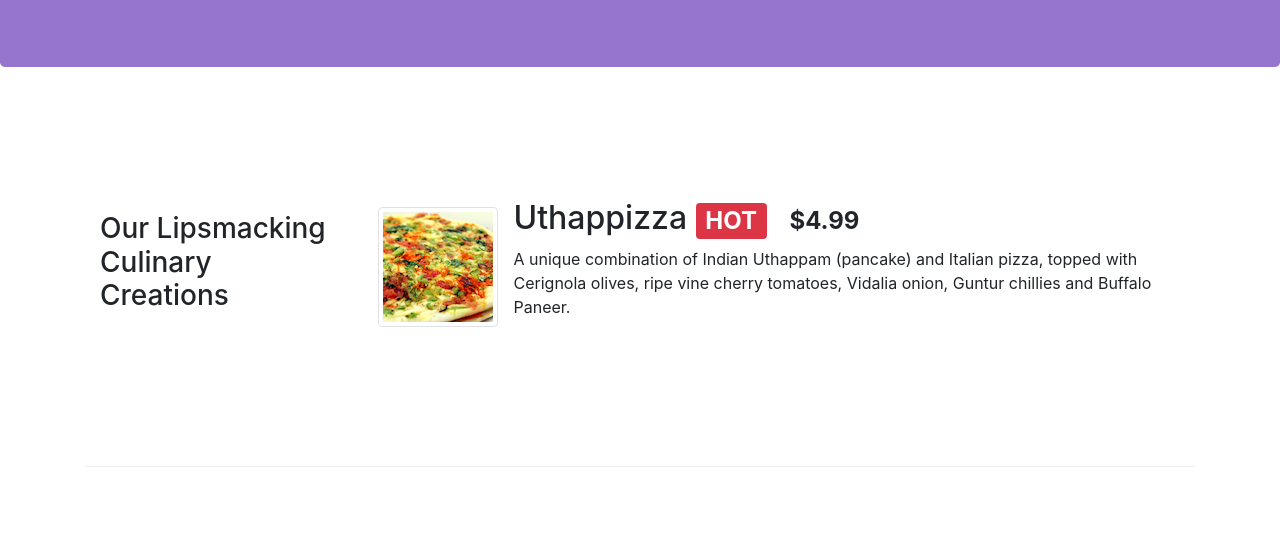
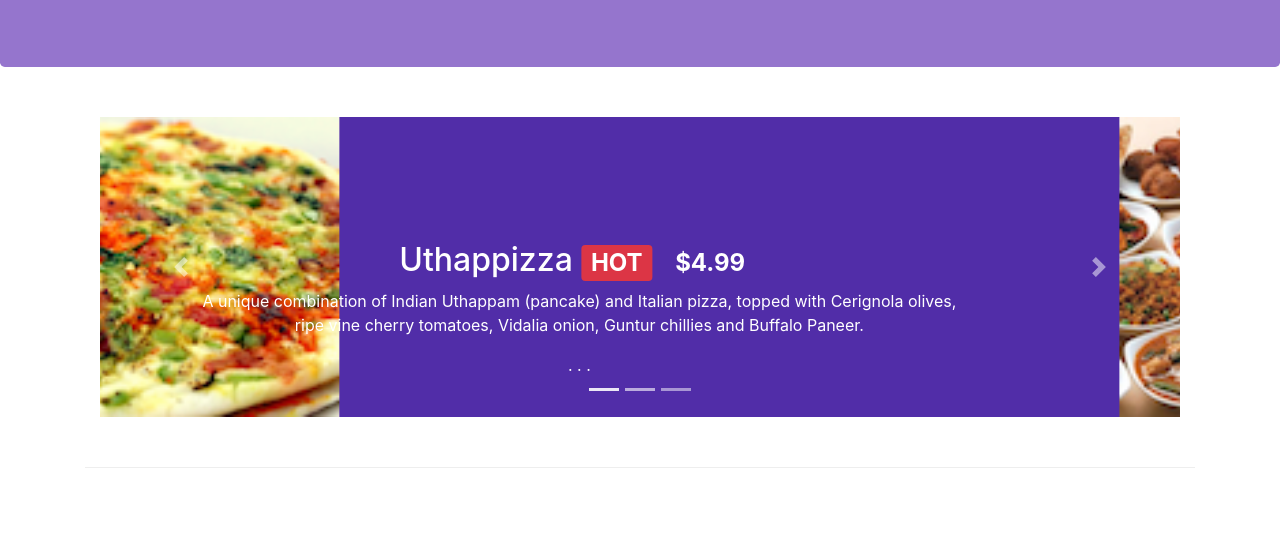
Before and after one commit to nakuul15/restaurant1, a website: page index.html in a window 1280 px wide. Shown: the part 267-800 px from the top of the page. Drawn offline with nearby package versions, Linux system fonts and the light colour scheme.

Commit message:
carousel

```diff
--- a/css/styles.css
+++ b/css/styles.css
@@ -44,3 +44,19 @@ body{
     border-bottom: 1px solid #ddd;
     padding: 10px;
 }
+
+
+.carousel {
+    background:#512DA8;
+}
+
+.carousel-item {
+  height: 300px;
+}
+
+.carousel-item img {
+    position: absolute;
+    top: 0;
+    left: 0;
+    min-height: 300px;
+}
--- a/index.html
+++ b/index.html
@@ -93,6 +93,67 @@
     </header>
 
     <div class="container">
+        <div class="row row-content">
+            <div class="col">
+                <div id="mycarousel" class="carousel slide" data-ride="carousel">
+                    <div class="carousel-inner" role="listbox">
+                        <div class="carousel-item active">
+                            <img class="d-block img-fluid"
+                                src="img/uthappizza.png" alt="Uthappizza">
+                            <div class="carousel-caption d-none d-md-block">
+                                <h2 class="mt-0">Uthappizza <span class="badge badge-danger">HOT</span> <span class="badge badge-pill badge-default">$4.99</span></h2>
+                        <p class="hidden-xs-down">A unique combination of Indian Uthappam (pancake) and
+                          Italian pizza, topped with Cerignola olives, ripe vine
+                          cherry tomatoes, Vidalia onion, Guntur chillies and
+                          Buffalo Paneer.</p>
+                                . . .
+                            </div>
+                        </div>
+                        <div class="carousel-item">
+                            <img class="d-block img-fluid"
+                                src="img/buffet.png" alt="buffet">   . . .
+                            <div class="carousel-caption d-none d-md-block">
+                                <h2 class="mt-0">Weekend Grand Buffet <span class="badge badge-danger">HOT</span></h2>
+                        <p class="hidden-xs-down">Featuring mouthwatering combinations with a choice of five different salads, six enticing appetizers, six main entrees and five choicest desserts. Free flowing bubbly and soft drinks. All for just $19.99 per person.</p>
+                            </div>
+                        </div>
+                        <div class="carousel-item">
+                            <img class="d-block img-fluid"
+                                src="img/alberto.png" alt="alberto">   . . .
+                            <div class="carousel-caption d-none d-md-block">
+                                <h2 class="mt-0">Alberto Somayya</h2>
+                        <h4>Executive Chef</h4>
+                        <p class="hidden-xs-down">Award winning three-star Michelin chef with wide
+                         International experience having worked closely with
+                         whos-who in the culinary world, he specializes in
+                          creating mouthwatering Indo-Italian fusion experiences.
+                         </p>
+                            </div>
+                        </div>
+                    </div>
+                    <ol class="carousel-indicators">
+                        <li data-target="#mycarousel" data-slide-to="0" class="active"></li>
+                        <li data-target="#mycarousel" data-slide-to="1"></li>
+                        <li data-target="#mycarousel" data-slide-to="2"></li>
+                    </ol>
+                    <a class="carousel-control-prev" href="#mycarousel" role="button" data-slide="prev">
+                        <span class="carousel-control-prev-icon"></span>
+                    </a>
+                    <a class="carousel-control-next" href="#mycarousel" role="button" data-slide="next">
+                        <span class="carousel-control-next-icon"></span>
+                    </a>
+                </div>
+             </div>
+        </div>
+
+
+
+
+
+
+
+
+
         <div class="row row-content align-items-center">
             <div class="col-sm-4 col-md-3 flex-last">
                 <h3>Our Lipsmacking Culinary Creations</h3>
```
